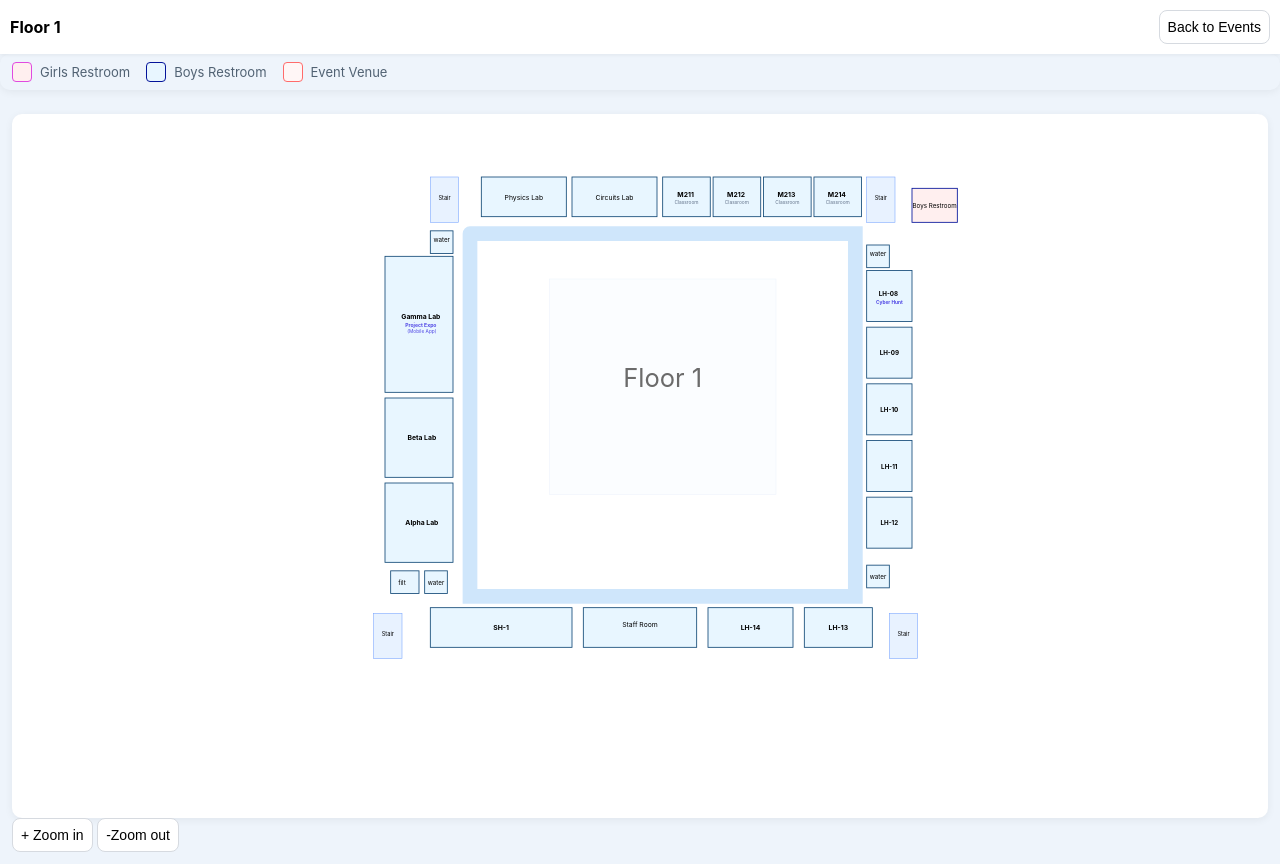
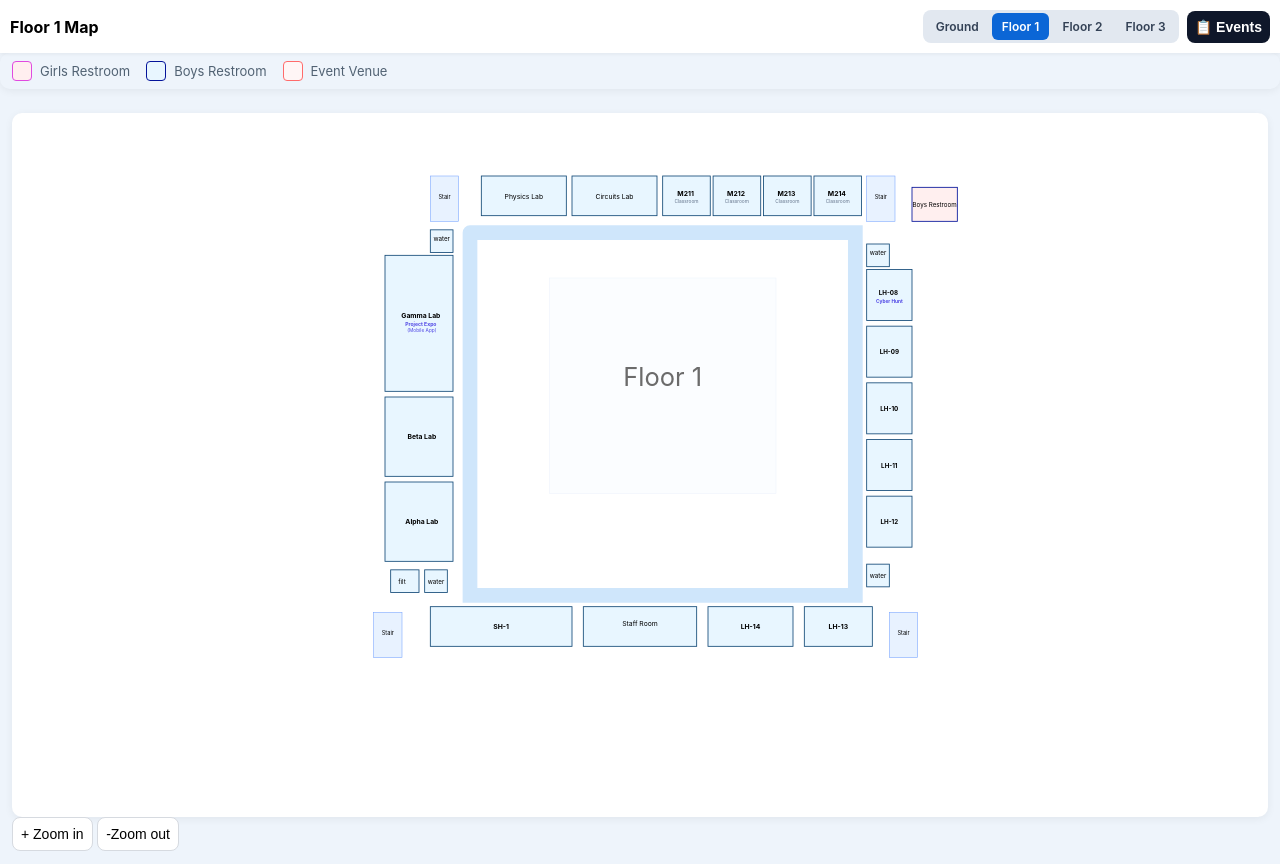
Before and after one commit to NareenKarthik/infinite-techfest2026, a plain HTML site: page one.html in a window 1280 px wide. Drawn offline with Linux system fonts and the light colour scheme.

Commit message:
Direct map landing with instant floor navigation tabs

```diff
--- a/one.html
+++ b/one.html
@@ -221,14 +221,55 @@
                 width: 100%;
             }
         }
+
+        #controls #backBtn {
+            width: auto;
+            flex-shrink: 1;
+            background: #0f172a;
+            color: white;
+            border: none;
+            font-weight: 600;
+            cursor: pointer;
+        }
+
+        .floor-nav-bar {
+            display: inline-flex;
+            gap: 3px;
+            background: #e2e8f0;
+            padding: 3px;
+            border-radius: 8px;
+        }
+
+        .floor-nav-bar a {
+            text-decoration: none;
+            font-size: 12px;
+            font-weight: 600;
+            padding: 6px 10px;
+            border-radius: 6px;
+            color: #334155;
+            transition: all 0.2s ease;
+            white-space: nowrap;
+        }
+
+        .floor-nav-bar a.active,
+        .floor-nav-bar a:hover {
+            background: var(--accent);
+            color: white;
+        }
     </style>
 </head>
 
 <body>
     <header>
-        <h1>Floor 1</h1>
+        <h1>Floor 1 Map</h1>
         <div id="controls">
-            <button id="backBtn" title="Go back">Back to Events</button>
+            <nav class="floor-nav-bar">
+                <a href="Ground.html">Ground</a>
+                <a href="one.html" class="active">Floor 1</a>
+                <a href="two.html">Floor 2</a>
+                <a href="three.html">Floor 3</a>
+            </nav>
+            <button id="backBtn" title="Go to all events">📋 Events</button>
         </div>
     </header>
 
```
Also changed, not shown: Ground.html (+38 -2 lines), three.html (+43 -2 lines), two.html (+43 -2 lines), 1 other file.
